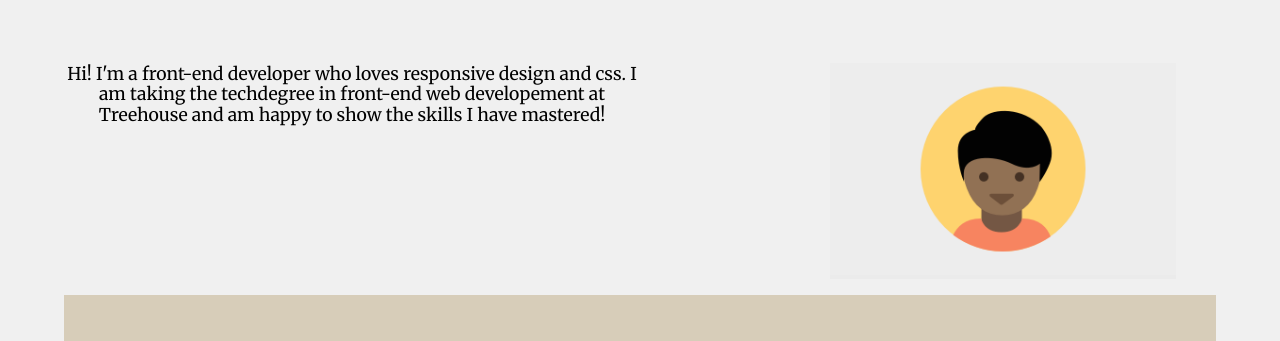
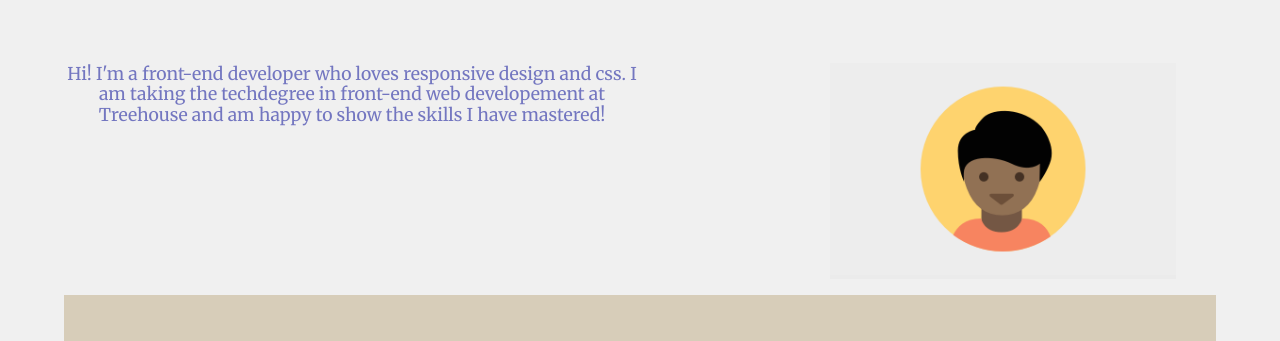
Before and after one commit to canpu/treehouse-frontend-project02, a plain HTML site: page index.html in a window 1280 px wide. Shown: the part 83-424 px from the top of the page. Drawn offline with Linux system fonts and the light colour scheme; a web font is replaced by a local one.

Commit message:
Changed text color

```diff
--- a/css/styles.css
+++ b/css/styles.css
@@ -25,6 +25,10 @@ h1, h2, h3,
 .section p,
 .main-footer p {
   font-size: 110%;
+}
+
+p, #skill-section li {
+  color: rgb(115, 118, 192);
 }
 
 h1, h2 {
```
